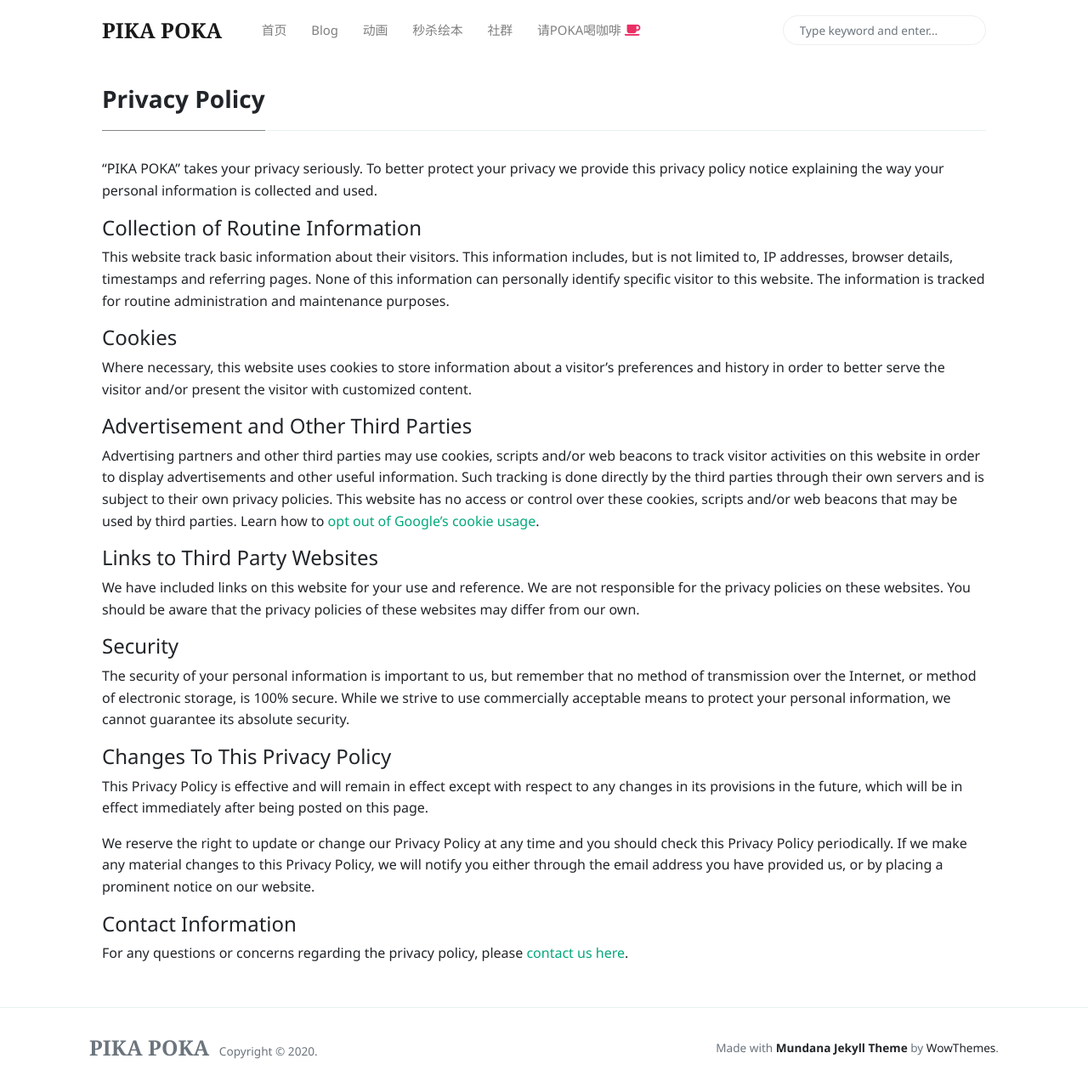
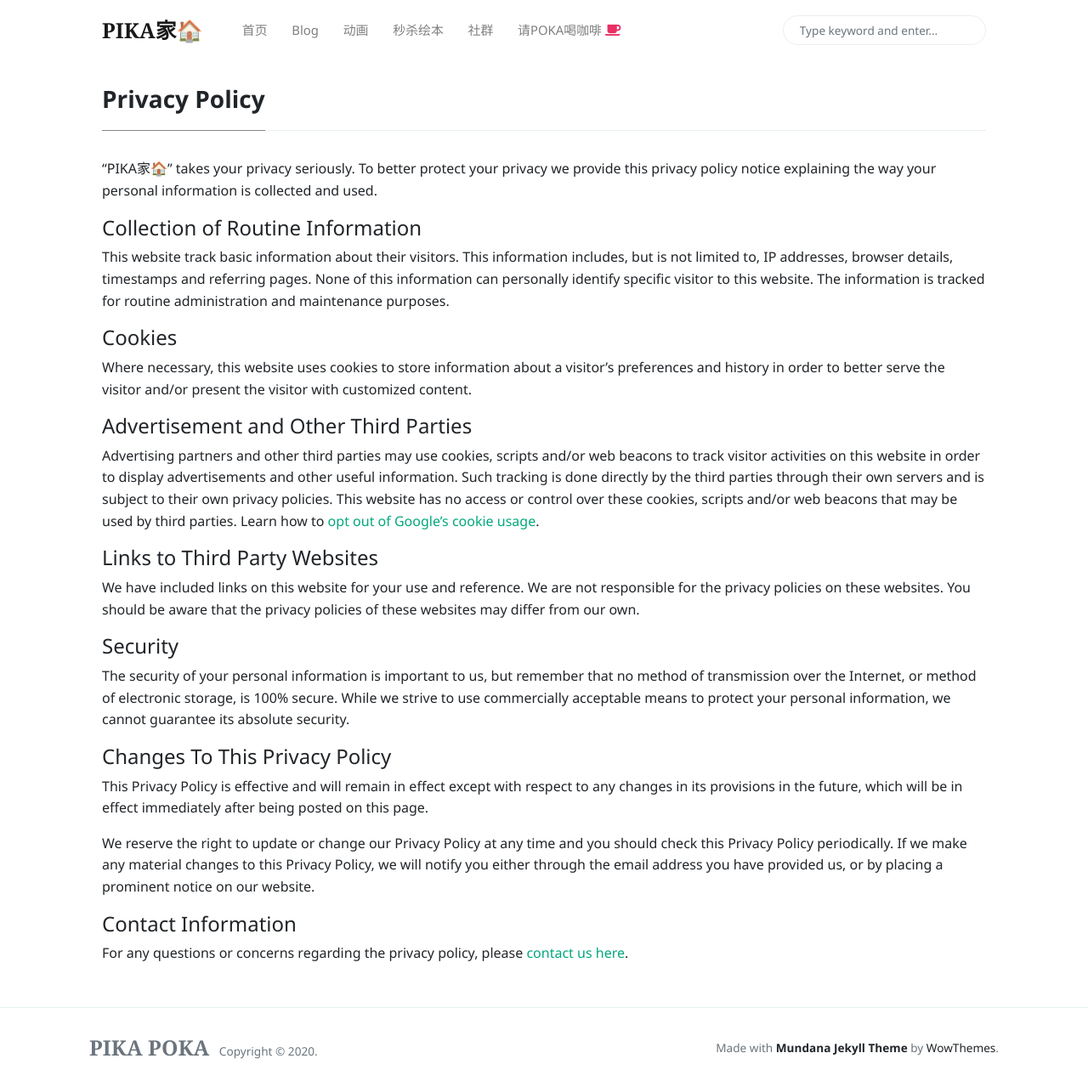
Before and after one commit to funkidsvip/poka.github.io, a Jekyll site: the page built from _pages/privacy-policy.md, in a window 1280 px wide and 1279 px high. Shown: the whole window at 85% size. Built offline with Jekyll 4.4.1, drawn with Linux system fonts in a browser that asks for light colours; nearby versions of some CDN libraries.

Commit message:
Update _config.yml

```diff
--- a/_config.yml
+++ b/_config.yml
@@ -1,5 +1,5 @@
 # Site
-name: 'PIKA POKA'
+name: 'PIKA家🏠'
 description: 'Mundana is a free Jekyll theme for awesome people like you, Medium like.'
 logo: 'assets/images/logo.png'
 favicon: 'assets/images/favicon.ico'
```
